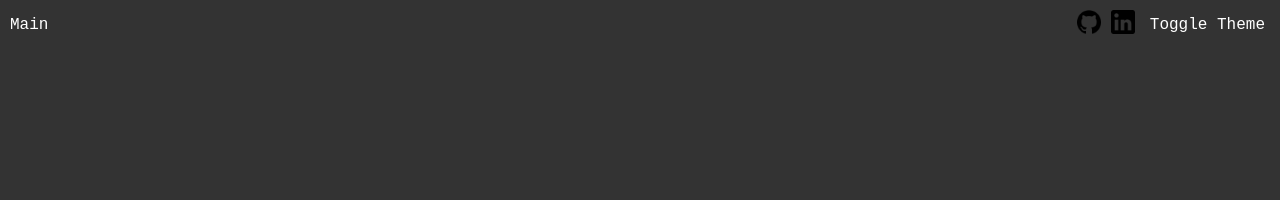
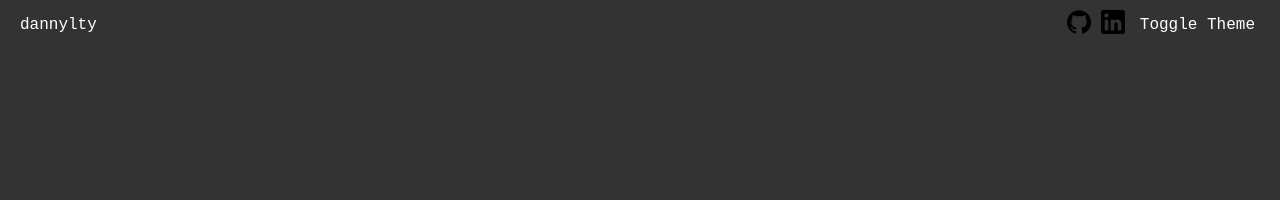
Before and after one commit to dannylty/portfolio, a Jekyll site: the page built from index.md, in a window 1280 px wide. Shown: the top 200 px of the page. Built offline with Jekyll 4.4.1, drawn with Linux system fonts in a browser that asks for light colours.

Commit message:
Change main button text and add padding

```diff
--- a/_includes/header.html
+++ b/_includes/header.html
@@ -1,5 +1,5 @@
 <div class="header-container">
-    <a href="{{ '/' | relative_url }}" class="home-link">Main</a>
+    <a href="{{ '/' | relative_url }}" class="home-link">dannylty</a>
     <div class="header-icons">
         <a href="https://github.com/dannylty" target="_blank"><img src="{{ '/assets/images/github-logo.png' | relative_url }}" alt="GitHub"></a>
         <a href="https://linkedin.com/in/tianyi-liu-a0265a1ab" target="_blank"><img src="{{ '/assets/images/linkedin-logo.png' | relative_url }}" alt="LinkedIn"></a>
--- a/_sass/_layout.scss
+++ b/_sass/_layout.scss
@@ -6,6 +6,10 @@ footer {
     padding: 10px 0;
     background-color: var(--background-color);
     font-size: 13px;
+}
+
+.header-icons {
+    padding-right: 10px;
 }
 
 .header-icons a img {
@@ -29,6 +33,7 @@ footer {
     text-decoration: none;
     color: var(--text-color); /* Adjust color to match theme */
     font-size: 16px; /* Adjust size as needed */
+    padding-left: 10px;
 }
 
 .header-icons {
```
Also changed, not shown: 3 other files.
